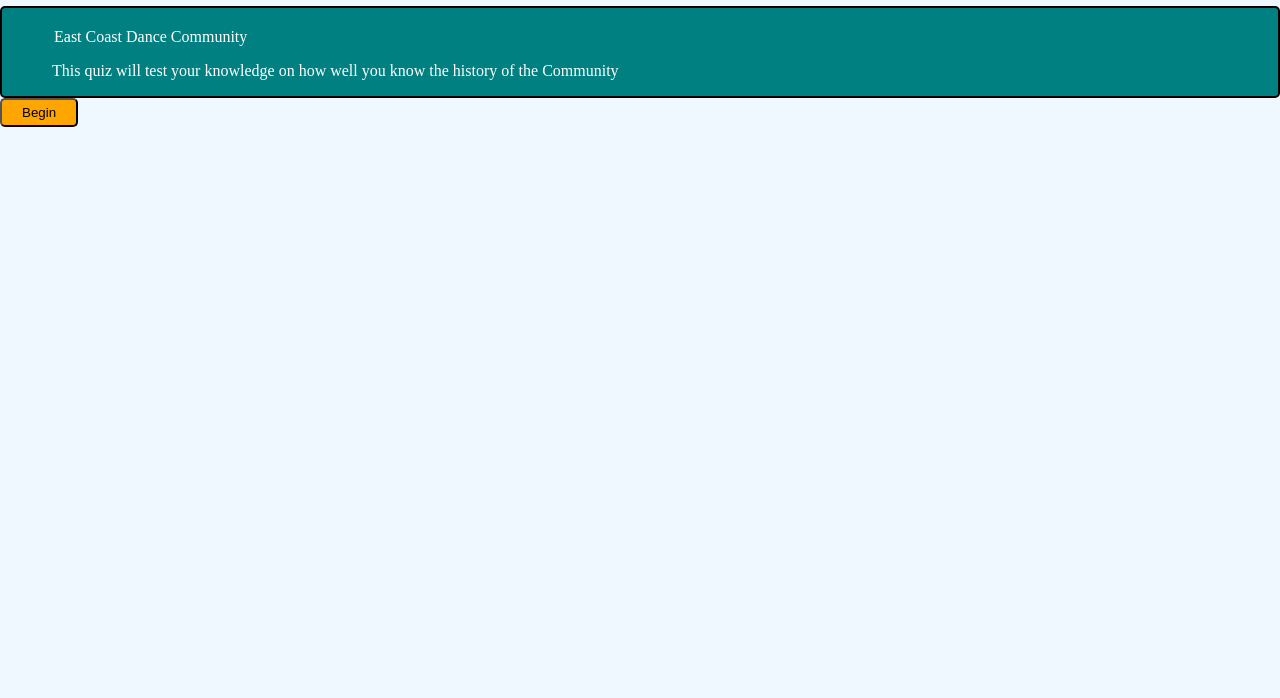
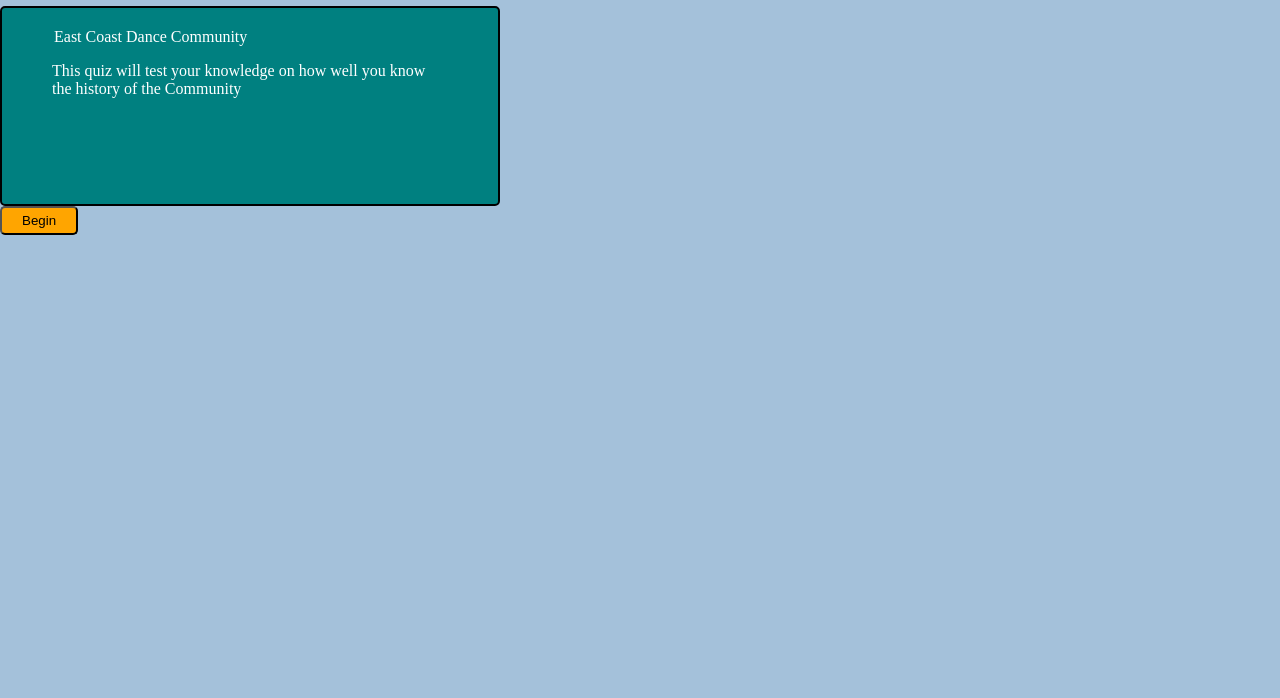
Before and after one commit to EsosaOviasu/quiz-app, a plain HTML site: page index.html in a window 1280 px wide. Shown: the part 102-800 px from the top of the page. Drawn offline with nearby package versions, Linux system fonts and the light colour scheme.

Commit message:
quick fix

```diff
--- a/main.css
+++ b/main.css
@@ -3,7 +3,7 @@
 }
 
 body {
-    background-color: aliceblue;
+    background-color: rgba(153, 186, 214, 0.89);
     color: black;
     margin: 0;
 }
@@ -14,8 +14,10 @@ header {
 }
 
 .quiz-box {
-    background-color: teal;
+    background: teal;
     color: white;
+    height: 200px;
+    width: 500px;
     padding-top: 20px;
     padding-left: 50px;
     padding-right: 50px;
@@ -24,7 +26,7 @@ header {
 }
 
 button {
-    background-color: orange;
+    background: orange;
     color: black;
     padding-top: 5px;
     padding-left: 20px;
```
